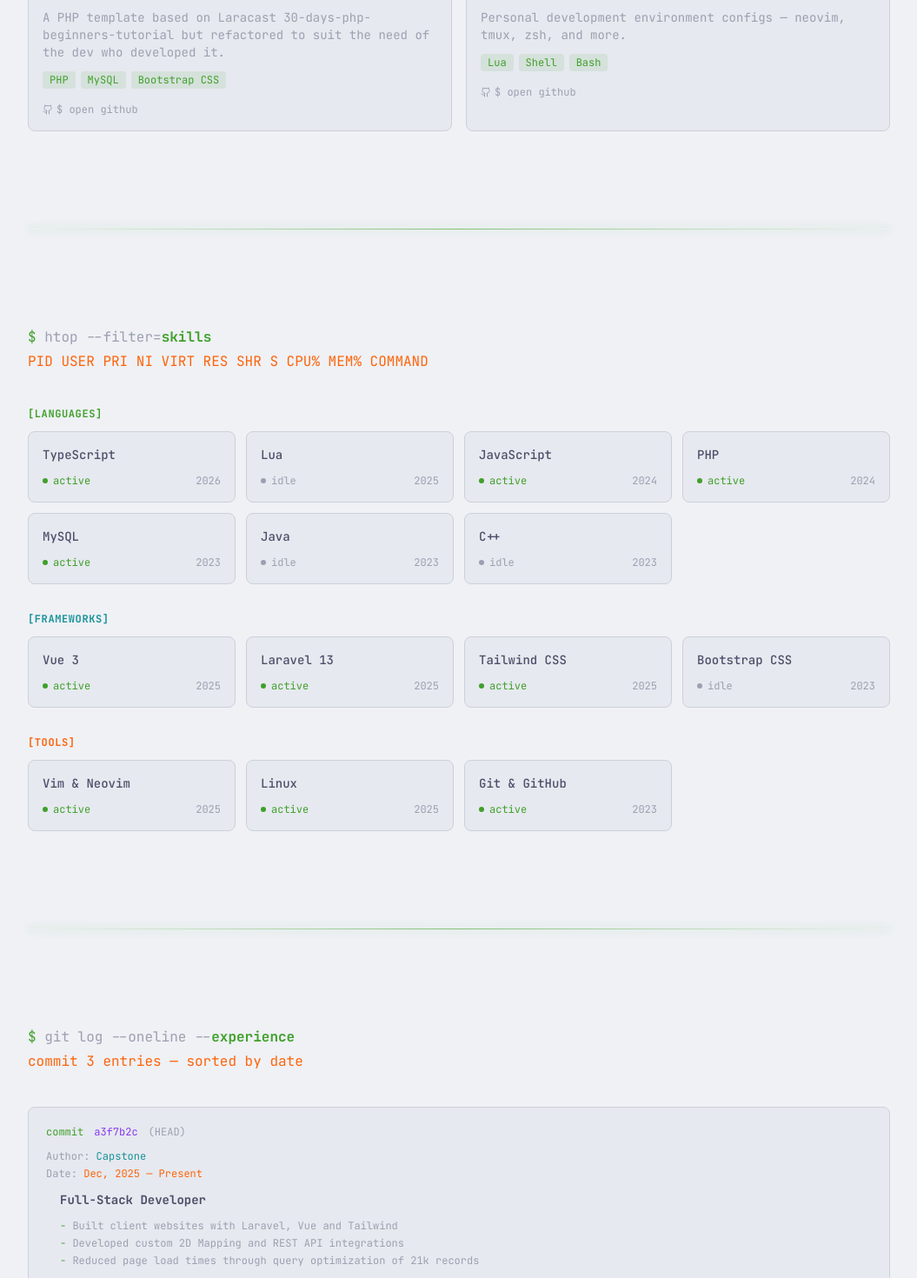
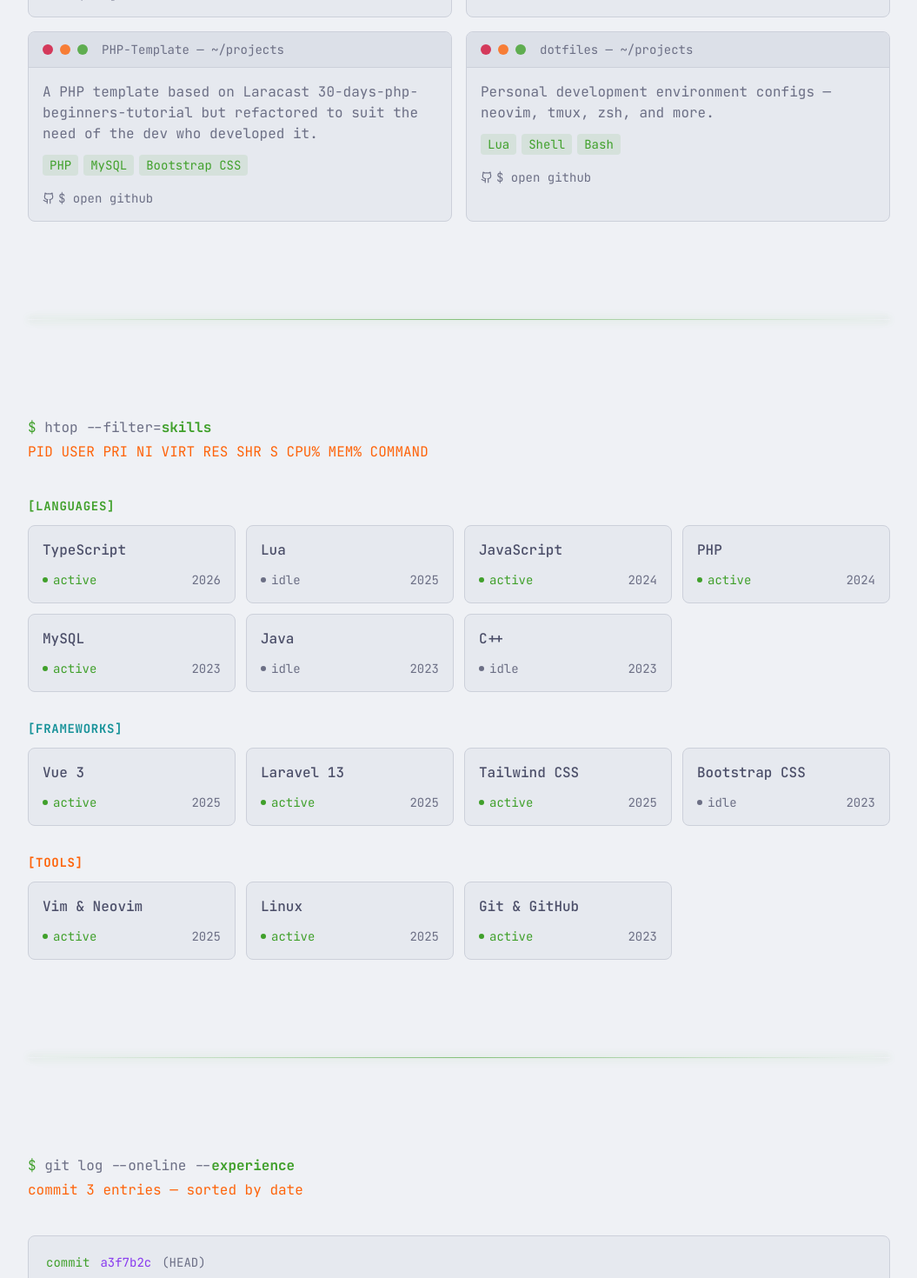
Before and after one commit to dev-nass/portfolio2026, a Vue app: page / in a window 1280 px wide. Shown: the part 1000-2470 px from the top of the page at 87% size, without its empty margins (112-1167 px from the left). Built offline with nearby package versions, Linux system fonts and the light colour scheme.

Commit message:
fix: font color on white mode and font size

```diff
--- a/src/assets/main.css
+++ b/src/assets/main.css
@@ -28,7 +28,7 @@
   --color-surface2: #acb0be;
   --color-surface1: #bcc0cc;
   --color-surface0: #ccd0da;
-  --color-base: #eff1f5;
+  --color-bg-base: #eff1f5;
   --color-mantle: #e6e9ef;
   --color-crust: #dce0e8;
 
@@ -37,7 +37,7 @@
   --color-surface-light: #dce0e8;
   --color-border: #ccd0da;
   --color-border-light: #bcc0cc;
-  --color-text-muted: #9ca0b0;
+  --color-text-muted: #6c6f85;
 
   --font-mono: 'JetBrains Mono', 'Space Mono', 'IBM Plex Mono', monospace;
 }
@@ -67,7 +67,7 @@
   --color-surface2: #5b6078;
   --color-surface1: #494d64;
   --color-surface0: #363a4f;
-  --color-base: #24273a;
+  --color-bg-base: #24273a;
   --color-mantle: #1e2030;
   --color-crust: #181926;
 
--- a/src/components/ProjectCard.vue
+++ b/src/components/ProjectCard.vue
@@ -16,17 +16,17 @@ defineProps<{
       <span class="h-3 w-3 rounded-full bg-red/80" />
       <span class="h-3 w-3 rounded-full bg-peach/80" />
       <span class="h-3 w-3 rounded-full bg-green/80" />
-      <span class="ml-2 text-xs text-text-muted">{{ name }} — ~/projects</span>
+      <span class="ml-2 text-sm text-text-muted">{{ name }} — ~/projects</span>
     </div>
 
     <div class="flex flex-col gap-3 p-4">
-      <p class="text-sm text-text-muted">{{ description }}</p>
+      <p class="text-base text-text-muted">{{ description }}</p>
 
       <div class="flex flex-wrap gap-1.5">
         <span
           v-for="t in tech"
           :key="t"
-          class="rounded bg-green/10 px-2 py-0.5 text-xs text-green"
+          class="rounded bg-green/10 px-2 py-0.5 text-sm text-green"
         >
           {{ t }}
         </span>
@@ -38,9 +38,9 @@ defineProps<{
           :href="github"
           target="_blank"
           rel="noopener noreferrer"
-          class="inline-flex items-center gap-1 text-xs text-text-muted transition-colors hover:text-green"
+          class="inline-flex items-center gap-1 text-sm text-text-muted transition-colors hover:text-green"
         >
-          <Github :size="12" />
+          <Github :size="14" />
           $ open github
         </a>
         <a
@@ -48,9 +48,9 @@ defineProps<{
           :href="live"
           target="_blank"
           rel="noopener noreferrer"
-          class="inline-flex items-center gap-1 text-xs text-text-muted transition-colors hover:text-teal"
+          class="inline-flex items-center gap-1 text-sm text-text-muted transition-colors hover:text-teal"
         >
-          <ExternalLink :size="12" />
+          <ExternalLink :size="14" />
           $ open live
         </a>
       </div>
--- a/src/components/TerminalWindow.vue
+++ b/src/components/TerminalWindow.vue
@@ -10,7 +10,7 @@ defineProps<{
       <span class="h-3 w-3 rounded-full bg-red/80" />
       <span class="h-3 w-3 rounded-full bg-peach/80" />
       <span class="h-3 w-3 rounded-full bg-green/80" />
-      <span class="ml-2 text-xs text-text-muted">{{ title }}</span>
+      <span class="ml-2 text-sm text-text-muted">{{ title }}</span>
     </div>
     <div class="p-4">
       <slot />
--- a/src/components/sections/ExperienceSection.vue
+++ b/src/components/sections/ExperienceSection.vue
@@ -55,25 +55,25 @@ const experiences = [
             <div
                 v-for="exp in experiences"
                 :key="exp.hash"
-                class="rounded-lg border border-border bg-surface p-5 font-mono text-sm transition-colors hover:border-green/20"
+                class="rounded-lg border border-border bg-surface p-5 font-mono text-base transition-colors hover:border-green/20"
             >
                 <!-- Commit header -->
                 <div
-                    class="mb-3 flex flex-wrap items-baseline gap-x-3 gap-y-1 text-xs"
+                    class="mb-3 flex flex-wrap items-baseline gap-x-3 gap-y-1 text-sm"
                 >
                     <span class="text-green">commit</span>
                     <span class="text-mauve">{{ exp.hash }}</span>
                     <span class="text-text-muted">(HEAD)</span>
                 </div>
-                <div class="mb-1 text-xs text-text-muted">
+                <div class="mb-1 text-sm text-text-muted">
                     Author: <span class="text-teal">{{ exp.company }}</span>
                 </div>
-                <div class="mb-3 text-xs text-text-muted">
+                <div class="mb-3 text-sm text-text-muted">
                     Date: <span class="text-peach">{{ exp.date }}</span>
                 </div>
 
                 <!-- Role -->
-                <div class="mb-3 pl-4 text-base font-bold text-text">
+                <div class="mb-3 pl-4 text-lg font-bold text-text">
                     {{ exp.role }}
                 </div>
 
@@ -82,7 +82,7 @@ const experiences = [
                     <li
                         v-for="(item, i) in exp.achievements"
                         :key="i"
-                        class="text-xs text-text-muted"
+                        class="text-sm text-text-muted"
                     >
                         <span class="text-green">-</span> {{ item }}
                     </li>
--- a/src/components/sections/HeroSection.vue
+++ b/src/components/sections/HeroSection.vue
@@ -68,7 +68,7 @@ onUnmounted(() => {
             <!-- Terminal Content -->
             <div class="min-w-0 flex-1">
                 <TerminalWindow title="whoami — ~">
-                    <div class="space-y-4 font-mono text-sm">
+                    <div class="space-y-4 font-mono text-base">
                         <!-- Name -->
                         <div>
                             <span class="text-green">$</span>
@@ -76,7 +76,7 @@ onUnmounted(() => {
                             <div class="mt-1 pl-2">
                                 <GlitchText
                                     :text="name"
-                                    class="text-xl font-bold text-green glow-green md:text-2xl"
+                                    class="text-2xl font-bold text-green glow-green md:text-3xl"
                                 />
                             </div>
                         </div>
@@ -122,8 +122,8 @@ onUnmounted(() => {
                                 rel="noopener noreferrer"
                                 class="inline-flex items-center gap-1.5 text-text-muted transition-colors hover:text-green"
                             >
-                                <Github :size="14" />
-                                <span class="text-xs">$ open github</span>
+                                <Github :size="16" />
+                                <span class="text-sm">$ open github</span>
                             </a>
                             <a
                                 href="https://www.linkedin.com/in/jonas-vince-macawile-480515371/"
@@ -131,15 +131,15 @@ onUnmounted(() => {
                                 rel="noopener noreferrer"
                                 class="inline-flex items-center gap-1.5 text-text-muted transition-colors hover:text-teal"
                             >
-                                <Linkedin :size="14" />
-                                <span class="text-xs">$ open linkedin</span>
+                                <Linkedin :size="16" />
+                                <span class="text-sm">$ open linkedin</span>
                             </a>
                             <a
                                 href="#"
                                 class="inline-flex items-center gap-1.5 text-text-muted transition-colors hover:text-peach"
                             >
-                                <FileText :size="14" />
-                                <span class="text-xs">$ cat resume.pdf</span>
+                                <FileText :size="16" />
+                                <span class="text-sm">$ cat resume.pdf</span>
                             </a>
                         </div>
                     </div>
--- a/src/components/sections/SkillsSection.vue
+++ b/src/components/sections/SkillsSection.vue
@@ -72,7 +72,7 @@ function statusLabel(status: string) {
             <div v-for="cat in categories" :key="cat.label">
                 <!-- Category Header -->
                 <div
-                    class="mb-3 text-xs font-bold uppercase tracking-wider"
+                    class="mb-3 text-sm font-bold uppercase tracking-wider"
                     :class="`text-${cat.color}`"
                 >
                     [{{ cat.label }}]
@@ -85,10 +85,10 @@ function statusLabel(status: string) {
                         :key="skill.name"
                         class="group flex flex-col justify-between rounded-lg border border-border bg-surface p-4 transition-colors hover:border-border-light hover:bg-surface-light"
                     >
-                        <span class="text-sm font-medium">{{ skill.name }}</span>
+                        <span class="text-base font-medium text-text">{{ skill.name }}</span>
                         <div class="mt-3 flex items-center justify-between">
                             <span
-                                class="flex items-center gap-1.5 text-xs"
+                                class="flex items-center gap-1.5 text-sm"
                                 :class="statusLabel(skill.status)"
                             >
                                 <span
@@ -97,7 +97,7 @@ function statusLabel(status: string) {
                                 ></span>
                                 {{ skill.status }}
                             </span>
-                            <span class="text-xs text-text-muted">{{
+                            <span class="text-sm text-text-muted">{{
                                 skill.year
                             }}</span>
                         </div>
```
Also changed, not shown: src/components/sections/ContactSection.vue (+20 -20 lines), src/views/HomeView.vue (+9 -9 lines), 1 other file (tests, documents, lock files or other folders).
